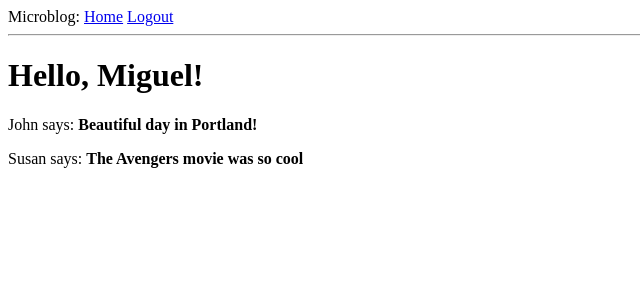
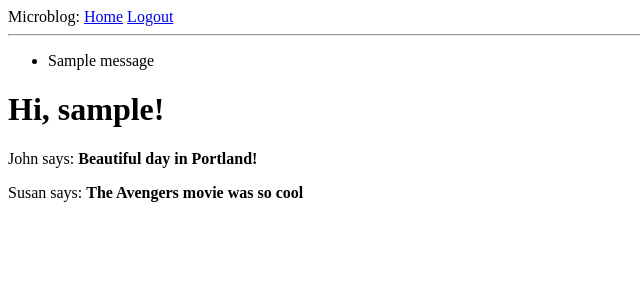
Before and after one commit to Hudsonps/Flask-Learning-Project, a Flask app: page / in a window 1280 px wide. Shown: the top 300 px of the page, without its empty margins (0-640 px from the left). Run offline with Flask 2, Linux system fonts and the light colour scheme; a user stored in the database is signed in; tables that the repository leaves empty hold one stand-in row (values such as "Sample post"); one stand-in notice (Sample message) is shown.

Commit message:
Implemented flash messages for wrong username/password; redirect methods as well

```diff
--- a/app/__init__.py
+++ b/app/__init__.py
@@ -9,6 +9,7 @@ app.config.from_object(Config)
 db = SQLAlchemy(app)  #object that represents the database
 migrate = Migrate(app, db) #object that represents the migration engine
 login = LoginManager(app)
+login.login_view = 'login'
 
 from app import routes, models
 #the module module will define the structure of our database
--- a/app/routes.py
+++ b/app/routes.py
@@ -1,13 +1,15 @@
-from flask import render_template
+from flask import render_template, request, flash, redirect, url_for
 from app import app
 from app.forms import LoginForm
-from flask_login import current_user, login_user
+from flask_login import current_user, login_user, login_required
 from app.models import User
+from werkzeug.urls import url_parse
 
 @app.route('/')
 @app.route('/index')
+@login_required
 def index():
-	user = {'username' : 'Miguel'}
+	#user = {'username' : 'Miguel'}
 	posts = [
 		{
 			'author': {'username': 'John'},
@@ -18,7 +20,7 @@ def index():
 			'body': 'The Avengers movie was so cool'
 		}
 	]
-	return render_template('index.html', title='Home', user=user, posts=posts)
+	return render_template('index.html', title='Home', posts=posts)
 
 @app.route('/login', methods=['GET', 'POST'])
 def login():
@@ -31,7 +33,10 @@ def login():
 			flash('Invalid username or password')
 			return redirect(url_for('login'))
 		login_user(user, remember=form.remember_me.data)
-		return redirect(url_for('index'))
+		next_page = request.args.get('next')
+		if not next_page or url_parse(next_page).netloc != '':
+			next_page = url_for('index')
+		return redirect(next_page)
 	return render_template('login.html', title='Sign in', form=form)
 
 	@app.route('/logout')
--- a/app/templates/base.html
+++ b/app/templates/base.html
@@ -17,6 +17,15 @@
 	{% endif %}
 	</div>
 	<hr>
+	{% with messages = get_flashed_messages() %}
+	{% if messages %}
+	<ul>
+		{% for message in messages %}
+		<li>{{ message }}</li>
+		{% endfor %}
+	</ul>
+	{% endif %}
+	{% endwith %}
 	{% block content %}{% endblock %}
 </body>
 </html>
--- a/app/templates/index.html
+++ b/app/templates/index.html
@@ -1,7 +1,7 @@
 {% extends "base.html" %}
 
 {% block content %}
-		<h1>Hello, {{ user.username }}!</h1>
+		<h1>Hi, {{ current_user.username }}!</h1>
 		{% for post in posts %}
 		<div><p>{{ post.author.username }} says: <b>{{ post.body }}</b></p></div>
 		{% endfor %}
--- a/app/templates/login.html
+++ b/app/templates/login.html
@@ -7,10 +7,16 @@
 	<p>
 		{{ form.username.label }}<br>
 		{{ form.username(size=32) }}
+		{% for error in form.username.errors %}
+		<span style="color: red;">[{{ error }}]</span>
+		{% endfor %}
 	</p>
 	<p>
 		{{ form.password.label }}<br>
 		{{ form.password(size=32) }}
+		{% for error in form.password.errors %}
+		<span style="color: red;">[{{ error }}]</span>
+		{% endfor %}
 	</p>
 	<p>{{ form.remember_me() }} {{ form.remember_me.label }}</p>
 	<p>{{form.submit() }}</p>
```
